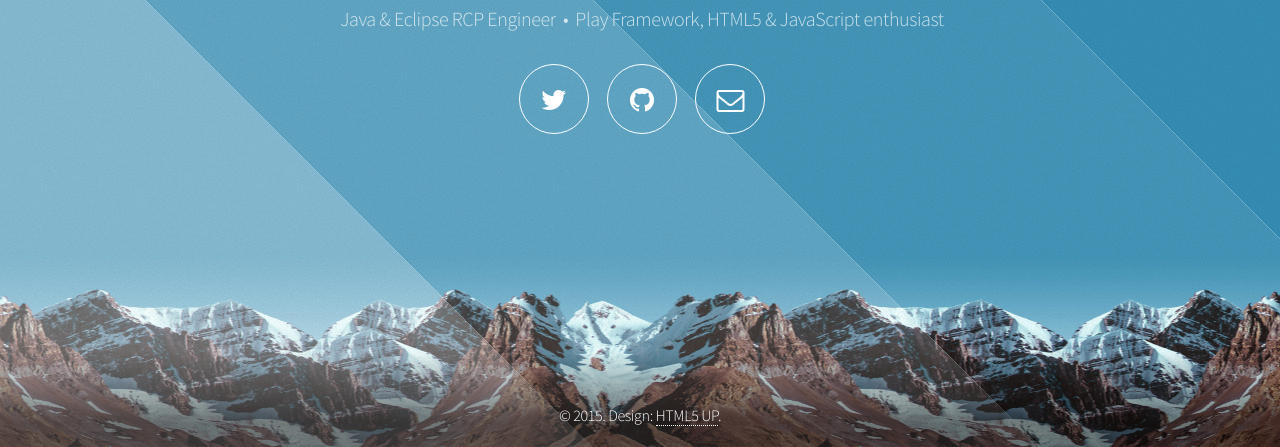
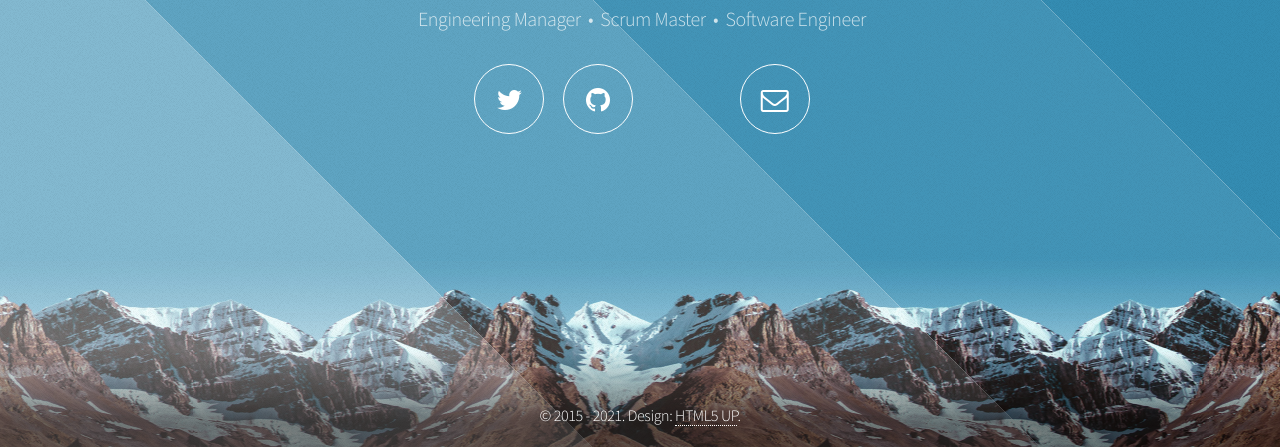
Before and after one commit to antonsarov/antonsarov.github.io, a plain HTML site: page index.html in a window 1280 px wide. Shown: the part 353-800 px from the top of the page. Drawn offline with Linux system fonts and the light colour scheme.

Commit message:
updated info on front page

```diff
--- a/index.html
+++ b/index.html
@@ -26,11 +26,12 @@
 				<!-- Header -->
 					<header id="header">
 						<h1>Anton Sarov</h1>
-						<p>Java & Eclipse RCP Engineer &nbsp;&bull;&nbsp; Play Framework, HTML5 & JavaScript enthusiast</p>
+						<p>Engineering Manager &nbsp;&bull;&nbsp; Scrum Master &nbsp;&bull;&nbsp; Software Engineer</p>
 						<nav>
 							<ul>
 								<li><a href="https://twitter.com/duxanton" class="icon fa-twitter"><span class="label">Twitter</span></a></li>
 								<li><a href="https://github.com/antonsarov" class="icon fa-github"><span class="label">Github</span></a></li>
+								<li><a href="https://stackoverflow.com/users/2097228/anton" class="icon"><span class="label">Stack Overflow</span></a></li>
 								<li><a href="mailto:antonDOTsarovATyahooDOTcom" class="icon fa-envelope-o"><span class="label">Email</span></a></li>
 							</ul>
 						</nav>
@@ -38,7 +39,7 @@
 
 				<!-- Footer -->
 					<footer id="footer">
-						<span class="copyright">&copy; 2015. Design: <a href="http://html5up.net">HTML5 UP</a>.</span>
+						<span class="copyright">&copy; 2015 - 2021. Design: <a href="http://html5up.net">HTML5 UP</a>.</span>
 					</footer>
 
 			</div>
```
